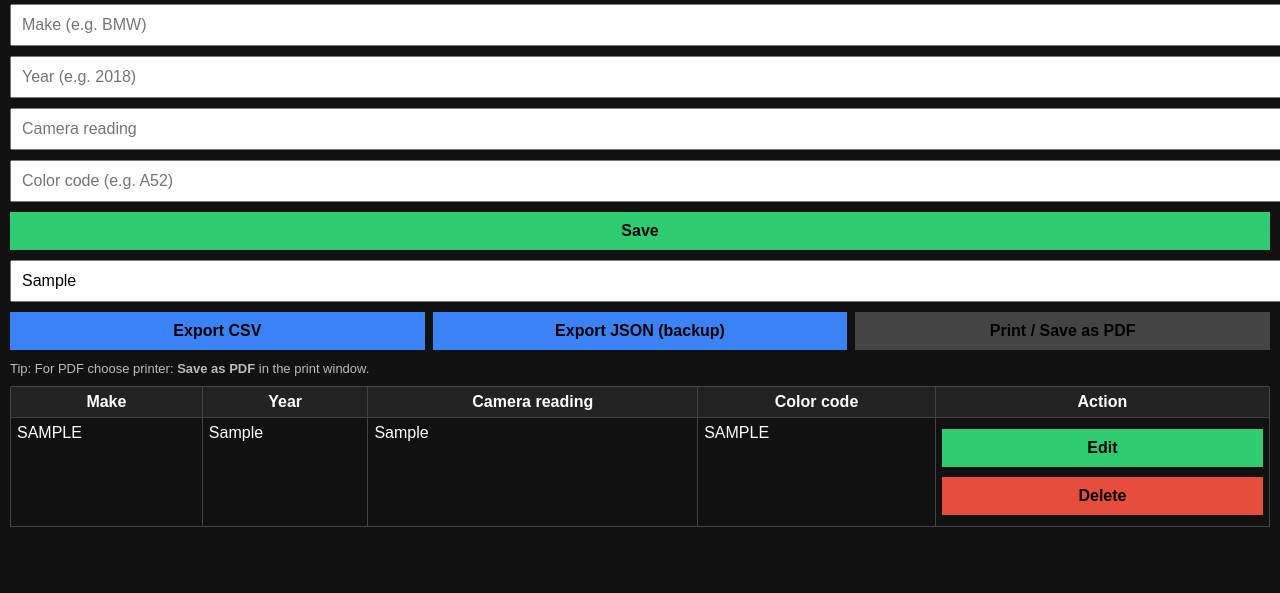
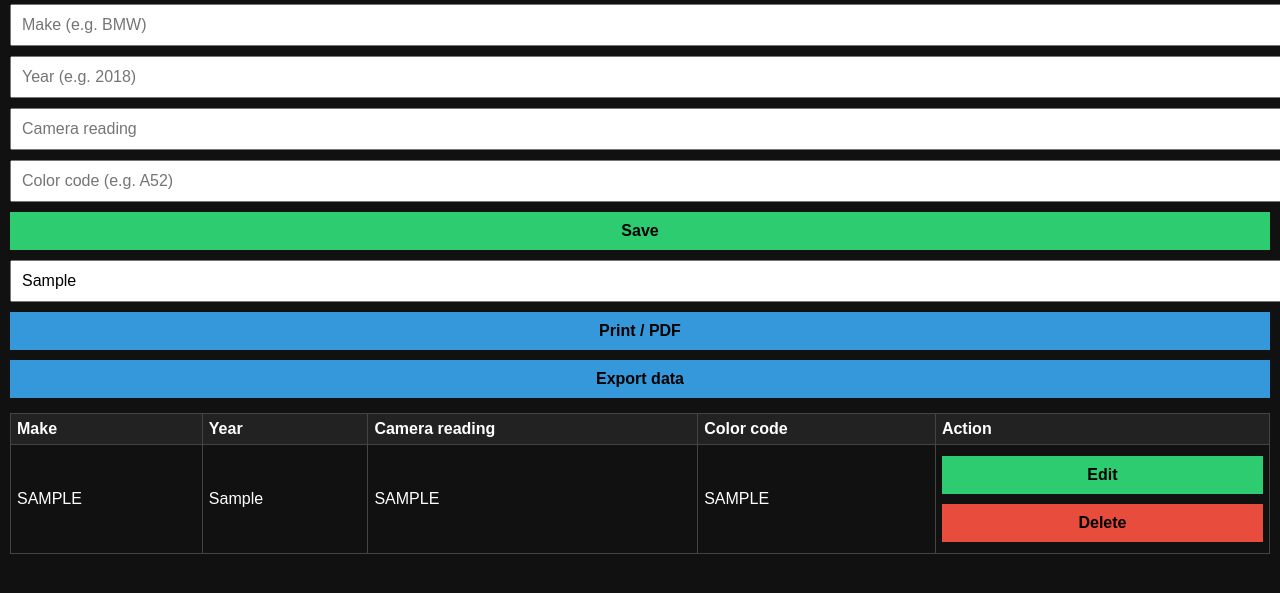
Before and after one commit to ziupa86-arch/baza-aut, a plain HTML site: page index.html in a window 1280 px wide. Both pictures are taken after typing "Sample", "Sample", "Sample", "Sample", "Sample" into the empty fields and a click on the button "Save". Shown: the part 69-662 px from the top of the page. Drawn offline with Linux system fonts and the light colour scheme.

Commit message:
Update index.html

```diff
--- a/index.html
+++ b/index.html
@@ -3,36 +3,83 @@
 <head>
 <meta charset="UTF-8">
 <meta name="viewport" content="width=device-width, initial-scale=1">
-  <title>Car Database – offline</title>
+<title>Car Database – Offline</title>
 
+<!-- PWA -->
 <link rel="manifest" href="manifest.json">
 <meta name="theme-color" content="#111111">
 
 <style>
-    body{margin:0;font-family:Arial;background:#111;color:#fff}
-    h1{text-align:center;margin:10px 0}
-    .box{padding:10px}
-    input,button{width:100%;padding:10px;margin:5px 0;font-size:16px}
-    button{background:#2ecc71;border:none;font-weight:bold;cursor:pointer}
-    .danger{background:#e74c3c}
-    .blue{background:#3b82f6}
-    .gray{background:#444}
-    table{width:100%;border-collapse:collapse;margin-top:10px}
-    th,td{border:1px solid #444;padding:6px;vertical-align:top}
-    th{background:#222}
-    tr:hover{background:#333}
-    .row{display:flex;gap:8px;flex-wrap:wrap}
-    .row button{flex:1;min-width:160px}
-    .small{font-size:13px;color:#bbb;margin-top:6px}
+body{
+  margin:0;
+  font-family:Arial,Helvetica,sans-serif;
+  background:#111;
+  color:#fff;
+}
+h1{
+  text-align:center;
+  margin:10px 0;
+}
+.container{
+  padding:10px;
+}
+input,button{
+  width:100%;
+  padding:10px;
+  margin:5px 0;
+  font-size:16px;
+}
+button{
+  background:#2ecc71;
+  border:none;
+  font-weight:bold;
+  cursor:pointer;
+}
+button.secondary{
+  background:#3498db;
+}
+button.danger{
+  background:#e74c3c;
+}
+table{
+  width:100%;
+  border-collapse:collapse;
+  margin-top:10px;
+}
+th,td{
+  border:1px solid #444;
+  padding:6px;
+  text-align:left;
+}
+th{
+  background:#222;
+}
+tr:hover{
+  background:#333;
+}
+
+/* PRINT / PDF */
+@media print{
+  input,button{
+    display:none;
+  }
+  body{
+    background:#fff;
+    color:#000;
+  }
+  th,td{
+    border:1px solid #000;
+  }
+}
 </style>
 </head>
+
 <body>
 
 <h1>🚗 Car Database</h1>
 
-<div class="box">
+<div class="container">
 
-  <!-- 4 INPUT FIELDS -->
   <input id="make" placeholder="Make (e.g. BMW)">
   <input id="year" placeholder="Year (e.g. 2018)">
   <input id="camera" placeholder="Camera reading">
@@ -40,17 +87,10 @@
 
   <button onclick="add()">Save</button>
 
-  <input id="q" placeholder="Search..." oninput="render()">
+  <input id="search" placeholder="Search..." oninput="render()">
 
-  <!-- EXPORT + PRINT -->
-  <div class="row">
-    <button class="blue" onclick="exportCSV()">Export CSV</button>
-    <button class="blue" onclick="exportJSON()">Export JSON (backup)</button>
-    <button class="gray" onclick="printPDF()">Print / Save as PDF</button>
-  </div>
-  <div class="small">
-    Tip: For PDF choose printer: <b>Save as PDF</b> in the print window.
-  </div>
+  <button class="secondary" onclick="printPDF()">Print / PDF</button>
+  <button class="secondary" onclick="exportData()">Export data</button>
 
   <table>
     <thead>
@@ -64,212 +104,117 @@
     </thead>
     <tbody id="list"></tbody>
   </table>
+
 </div>
 
 <script>
-/* ===== DATABASE ===== */
-const KEY = "car_db_4fields_v2";
+/* ===== STORAGE ===== */
+const KEY = "car_database_offline";
+
 const load = () => JSON.parse(localStorage.getItem(KEY) || "[]");
 const save = d => localStorage.setItem(KEY, JSON.stringify(d));
 
-const U = v => (v||"").trim().toUpperCase();
-const T = v => (v||"").trim();
-const uid = () => Date.now().toString(36)+Math.random().toString(36).slice(2,8);
+const norm = v => (v || "").trim().toUpperCase();
 
 /* ===== ADD ===== */
 function add(){
-  const makeV   = U(makeI.value);
-  const yearV   = T(yearI.value);
-  const camV    = T(cameraI.value);
-  const colorV  = U(colorI.value);
+  const make = norm(makeI.value);
+  const year = yearI.value.trim();
+  const camera = norm(cameraI.value);
+  const color = norm(colorI.value);
 
-  if(!makeV || !yearV || !camV || !colorV){
-    alert("Please fill in all 4 fields");
+  if(!make || !year || !camera || !color){
+    alert("Fill all fields");
     return;
   }
 
-  const d = load();
-  d.unshift({ id: uid(), make: makeV, year: yearV, camera: camV, color: colorV });
-  save(d);
+  const data = load();
+  data.unshift({make,year,camera,color});
+  save(data);
 
   makeI.value = yearI.value = cameraI.value = colorI.value = "";
   render();
 }
 
-/* ===== DELETE / EDIT ===== */
-function del(id){
+/* ===== DELETE ===== */
+function del(i){
   if(!confirm("Delete entry?")) return;
-  save(load().filter(x => x.id !== id));
-  render();
-}
-
-function edit(id){
   const d = load();
-  const x = d.find(a => a.id === id);
-  if(!x) return;
-
-  const nm = U(prompt("Make", x.make));
-  const ny = prompt("Year", x.year);
-  const nc = prompt("Camera reading", x.camera);
-  const nk = U(prompt("Color code", x.color));
-
-  if(!nm || !ny || !nc || !nk) return;
-
-  Object.assign(x, { make: nm, year: ny.trim(), camera: nc.trim(), color: nk });
+  d.splice(i,1);
   save(d);
   render();
 }
 
-/* ===== FILTERED DATA (based on search box) ===== */
-function getFiltered(){
-  const q = U(qI.value);
-  const data = load();
-  if(!q) return data;
-  return data.filter(x => `${x.make} ${x.year} ${x.camera} ${x.color}`.includes(q));
+/* ===== EDIT ===== */
+function edit(i){
+  const d = load();
+  const x = d[i];
+  if(!x) return;
+
+  const make = norm(prompt("Make",x.make));
+  const year = prompt("Year",x.year);
+  const camera = norm(prompt("Camera reading",x.camera));
+  const color = norm(prompt("Color code",x.color));
+
+  if(!make || !year || !camera || !color) return;
+
+  d[i] = {make,year,camera,color};
+  save(d);
+  render();
 }
 
 /* ===== RENDER ===== */
 function render(){
-  const data = getFiltered();
+  const q = norm(searchI.value);
   list.innerHTML = "";
-  data.forEach(x => {
+
+  load().forEach((x,i)=>{
+    const txt = `${x.make} ${x.year} ${x.camera} ${x.color}`;
+    if(q && !txt.includes(q)) return;
+
     list.innerHTML += `
       <tr>
-        <td>${escapeHtml(x.make)}</td>
-        <td>${escapeHtml(x.year)}</td>
-        <td>${escapeHtml(x.camera)}</td>
-        <td>${escapeHtml(x.color)}</td>
+        <td>${x.make}</td>
+        <td>${x.year}</td>
+        <td>${x.camera}</td>
+        <td>${x.color}</td>
         <td>
-          <button onclick="edit('${x.id}')">Edit</button>
-          <button class="danger" onclick="del('${x.id}')">Delete</button>
+          <button onclick="edit(${i})">Edit</button>
+          <button class="danger" onclick="del(${i})">Delete</button>
         </td>
       </tr>`;
   });
 }
 
-/* ===== EXPORT CSV ===== */
-function exportCSV(){
-  const data = getFiltered();
-  if(data.length === 0) return alert("Nothing to export.");
-
-  const header = ["Make","Year","Camera reading","Color code"];
-  const lines = [header.join(",")];
-
-  data.forEach(x => {
-    lines.push([
-      csvCell(x.make),
-      csvCell(x.year),
-      csvCell(x.camera),
-      csvCell(x.color)
-    ].join(","));
-  });
-
-  const csv = lines.join("\n");
-  downloadFile(csv, fileName("car-database", "csv"), "text/csv;charset=utf-8");
+/* ===== PDF ===== */
+function printPDF(){
+  window.print();
 }
 
-/* ===== EXPORT JSON (backup) ===== */
-function exportJSON(){
-  const data = getFiltered();
-  if(data.length === 0) return alert("Nothing to export.");
+/* ===== EXPORT ===== */
+function exportData(){
+  const data = localStorage.getItem(KEY);
+  if(!data) return alert("No data");
 
-  const json = JSON.stringify(data, null, 2);
-  downloadFile(json, fileName("car-database-backup", "json"), "application/json;charset=utf-8");
-}
+  const blob = new Blob([data], {type:"application/json"});
+  const url = URL.createObjectURL(blob);
 
-/* ===== PRINT / SAVE AS PDF ===== */
-function printPDF(){
-  const data = getFiltered();
-
-  const rows = data.map(x => `
-    <tr>
-      <td>${escapeHtml(x.make)}</td>
-      <td>${escapeHtml(x.year)}</td>
-      <td>${escapeHtml(x.camera)}</td>
-      <td>${escapeHtml(x.color)}</td>
-    </tr>`).join("");
-
-  const html = `
-  <!DOCTYPE html>
-  <html>
-  <head>
-    <meta charset="utf-8">
-    <title>Car Database - Print</title>
-    <style>
-      body{font-family:Arial;margin:24px;color:#111}
-      h2{margin:0 0 10px 0}
-      .meta{color:#555;margin-bottom:14px;font-size:12px}
-      table{width:100%;border-collapse:collapse}
-      th,td{border:1px solid #999;padding:8px;text-align:left;vertical-align:top}
-      th{background:#eee}
-      @page { margin: 14mm; }
-    </style>
-  </head>
-  <body>
-    <h2>Car Database</h2>
-    <div class="meta">
-      Exported: ${new Date().toLocaleString()}<br>
-      Search filter: ${escapeHtml(qI.value || "(none)")}
-    </div>
-    <table>
-      <thead>
-        <tr>
-          <th>Make</th><th>Year</th><th>Camera reading</th><th>Color code</th>
-        </tr>
-      </thead>
-      <tbody>
-        ${rows || `<tr><td colspan="4">No records</td></tr>`}
-      </tbody>
-    </table>
-    <script>
-      window.onload = () => window.print();
-    <\/script>
-  </body>
-  </html>`;
-
-  const w = window.open("", "_blank");
-  w.document.open();
-  w.document.write(html);
-  w.document.close();
-}
-
-/* ===== HELPERS ===== */
-function downloadFile(content, filename, mime){
-  const blob = new Blob([content], {type: mime});
-  const url = URL.createObjectURL(blob);
   const a = document.createElement("a");
   a.href = url;
-  a.download = filename;
-  document.body.appendChild(a);
+  a.download = "car_database_backup.json";
   a.click();
-  a.remove();
+
   URL.revokeObjectURL(url);
 }
 
-function fileName(base, ext){
-  const d = new Date();
-  const pad = n => String(n).padStart(2,"0");
-  const stamp = `${d.getFullYear()}-${pad(d.getMonth()+1)}-${pad(d.getDate())}_${pad(d.getHours())}${pad(d.getMinutes())}`;
-  return `${base}_${stamp}.${ext}`;
-}
+/* ===== INIT ===== */
+const makeI = document.getElementById("make");
+const yearI = document.getElementById("year");
+const cameraI = document.getElementById("camera");
+const colorI = document.getElementById("color");
+const searchI = document.getElementById("search");
+const list = document.getElementById("list");
 
-function csvCell(v){
-  const s = String(v ?? "");
-  // Escape quotes and wrap in quotes
-  return `"${s.replace(/"/g,'""')}"`;
-}
-
-function escapeHtml(str){
-  return String(str ?? "")
-    .replaceAll("&","&amp;")
-    .replaceAll("<","&lt;")
-    .replaceAll(">","&gt;")
-    .replaceAll('"',"&quot;")
-    .replaceAll("'","&#039;");
-}
-
-/* ===== START ===== */
-const makeI = make, yearI = year, cameraI = camera, colorI = color, qI = q;
 render();
 
 /* ===== OFFLINE ===== */
```
Lines whose indentation alone changed are shown as unchanged.
